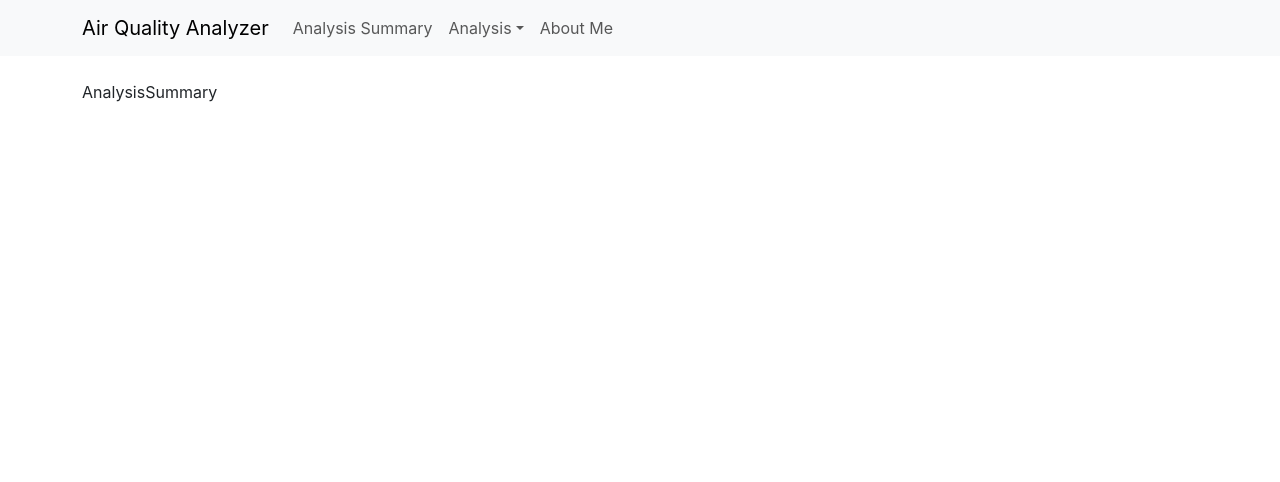
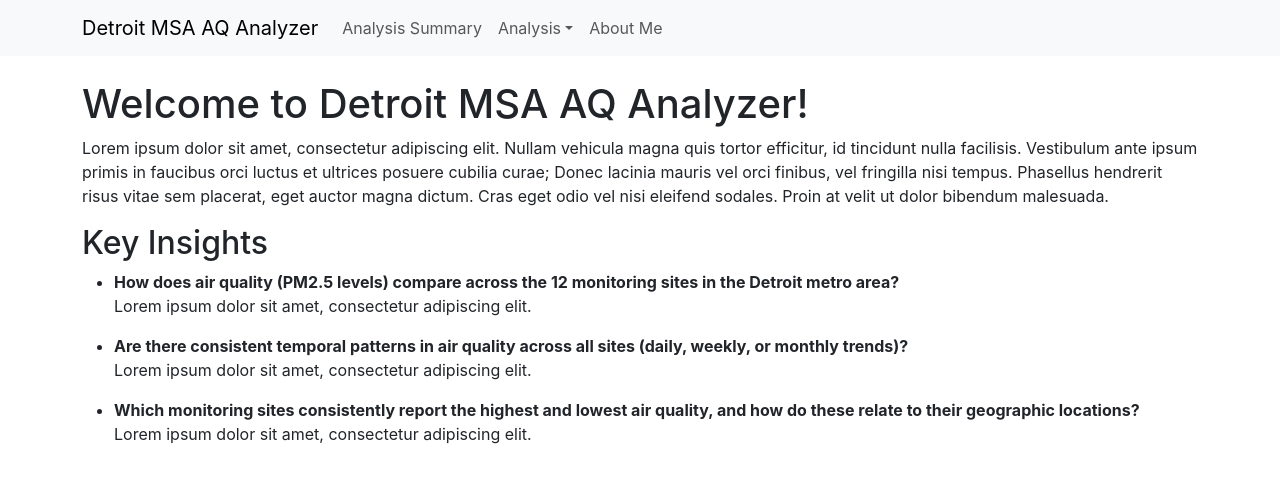
Before and after one commit to ahdeah/detroit-msa-aq-analyzer-epfp2, a React (Create React App) app in the folder frontend/: page / in a window 1280 px wide. Shown: the top 482 px of the page. Built offline with nearby package versions, Linux system fonts and the light colour scheme.

Commit message:
implementation of static AnalysisSummary

```diff
--- a/frontend/src/components/layout/AppNavbar.jsx
+++ b/frontend/src/components/layout/AppNavbar.jsx
@@ -76,7 +76,7 @@ const AppNavbar = () => {
           "to='/'" sets the destination URL to the home route
         */}
         <Navbar.Brand as={Link} to="/">
-          Air Quality Analyzer
+          Detroit MSA AQ Analyzer
         </Navbar.Brand>
 
         {/* Hamburger menu toggle for mobile view */}
--- a/frontend/src/features/analysis/components/AnalysisSummary.jsx
+++ b/frontend/src/features/analysis/components/AnalysisSummary.jsx
@@ -1,9 +1,46 @@
-import React from 'react'
+import React from "react";
 
 const AnalysisSummary = () => {
   return (
-    <div>AnalysisSummary</div>
-  )
-}
+    <div>
+      <h1>Welcome to Detroit MSA AQ Analyzer!</h1>
+      <p>
+        Lorem ipsum dolor sit amet, consectetur adipiscing elit. Nullam vehicula
+        magna quis tortor efficitur, id tincidunt nulla facilisis. Vestibulum
+        ante ipsum primis in faucibus orci luctus et ultrices posuere cubilia
+        curae; Donec lacinia mauris vel orci finibus, vel fringilla nisi tempus.
+        Phasellus hendrerit risus vitae sem placerat, eget auctor magna dictum.
+        Cras eget odio vel nisi eleifend sodales. Proin at velit ut dolor
+        bibendum malesuada.
+      </p>
+      <h2>Key Insights</h2>
+      <ul>
+        <li>
+          <strong>
+            How does air quality (PM2.5 levels) compare across the 12 monitoring
+            sites in the Detroit metro area?
+          </strong>
+          <p>Lorem ipsum dolor sit amet, consectetur adipiscing elit.</p>
+        </li>
 
-export default AnalysisSummary
+        <li>
+          <strong>
+            Are there consistent temporal patterns in air quality across all
+            sites (daily, weekly, or monthly trends)?
+          </strong>
+          <p>Lorem ipsum dolor sit amet, consectetur adipiscing elit.</p>
+        </li>
+
+        <li>
+          <strong>
+            Which monitoring sites consistently report the highest and lowest
+            air quality, and how do these relate to their geographic locations?
+          </strong>
+          <p>Lorem ipsum dolor sit amet, consectetur adipiscing elit.</p>
+        </li>
+      </ul>
+    </div>
+  );
+};
+
+export default AnalysisSummary;
```
